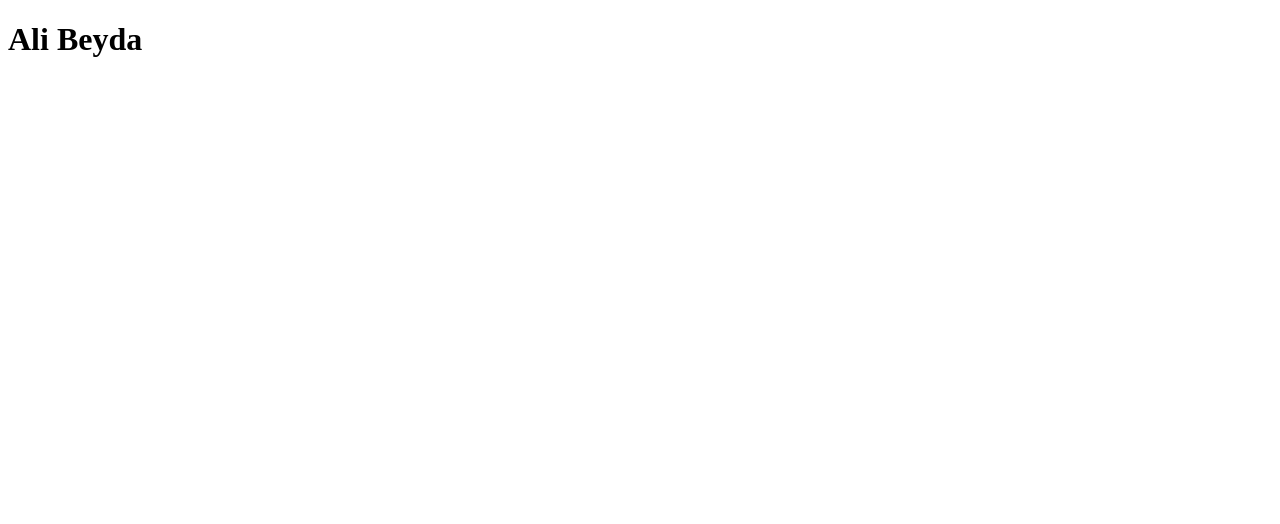
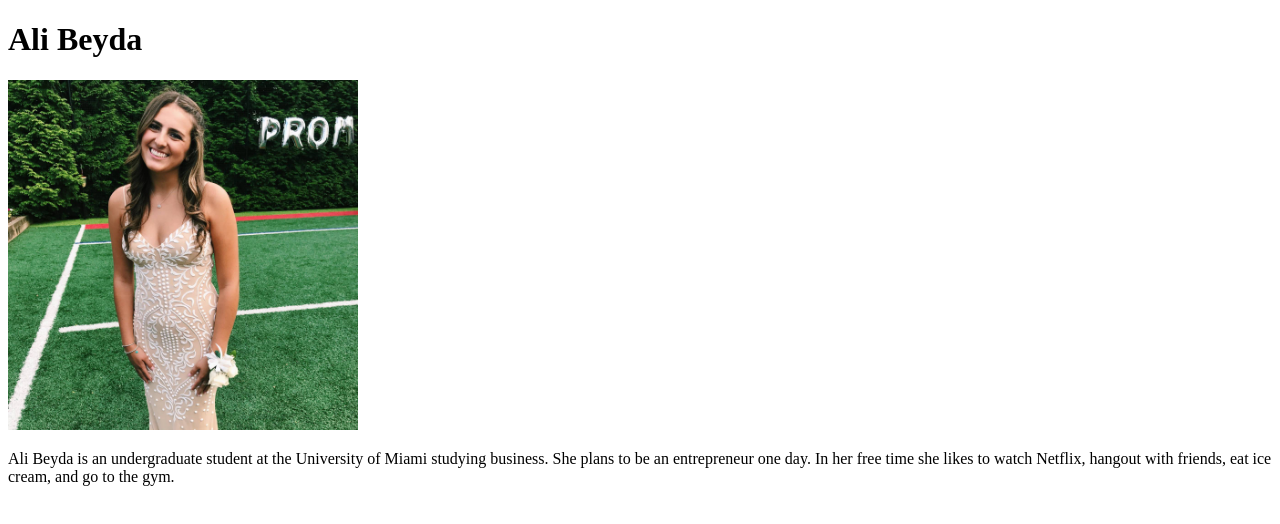
Before and after one commit to alibeyda/CIM-111, a plain HTML site: page Resume/Resume.html in a window 1280 px wide. Drawn offline with Linux system fonts and the light colour scheme.

Commit message:
finally figuring out how this works

```diff
--- a/Resume/Resume.html
+++ b/Resume/Resume.html
@@ -12,3 +12,8 @@
     <h1>
   Ali Beyda
 </h1>
+</header>
+
+<main>
+  <img src="Images/ali.jpg" alt="photo of ali" width="350" />
+  <p> Ali Beyda is an undergraduate student at the University of Miami studying business. She plans to be an entrepreneur one day. In her free time she likes to watch Netflix, hangout with friends, eat ice cream, and go to the gym. </p>
```
Also changed, not shown: Resume/Images/ali.jpg (added), 3 other files.
